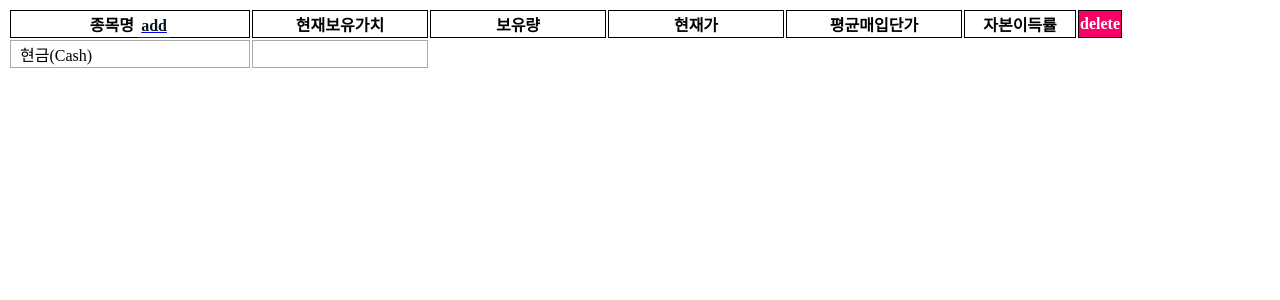
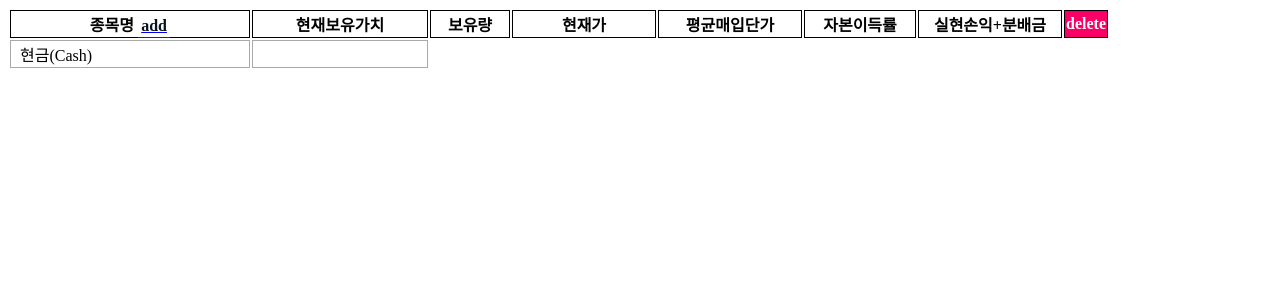
Before and after one commit to JoonHyeok-hozy-Kim/diamond_goose, a Django app: template pensionapp/templates/pensionapp/pension_detail_pensionasset_list.html in a window 1280 px wide. Shown: the top 300 px of the page. Run offline with Django 4.2, Linux system fonts and the light colour scheme; the template is opened without the code that fills it, so the values that code supplies are empty; parts of the project's set-up code (start-up, migrations or seed data) failed here and were passed over; some libraries are stand-ins or nearby versions.

Commit message:
pension profit calculation changed and profit display added

```diff
--- a/pensionapp/templates/pensionapp/pension_detail_pensionasset_list.html
+++ b/pensionapp/templates/pensionapp/pension_detail_pensionasset_list.html
@@ -11,10 +11,11 @@
         <colgroup>
             <col span="1" style="width: 15rem;">
             <col span="1" style="width: 11rem;">
-            <col span="1" style="width: 11rem;">
-            <col span="1" style="width: 11rem;">
-            <col span="1" style="width: 11rem;">
+            <col span="1" style="width: 5rem;">
+            <col span="1" style="width: 9rem;">
+            <col span="1" style="width: 9rem;">
             <col span="1" style="width: 7rem;">
+            <col span="1" style="width: 9rem;">
             <col span="1" style="width: 2.5rem;">
         </colgroup>
         {% if pension.pension_master.pension_name == '퇴직연금' %}
@@ -36,6 +37,7 @@
             <th style="border: 1px solid black; text-align: center; font-weight: bolder;">현재가</th>
             <th style="border: 1px solid black; text-align: center; font-weight: bolder;">평균매입단가</th>
             <th style="border: 1px solid black; text-align: center; font-weight: bolder;">자본이득률</th>
+            <th style="border: 1px solid black; text-align: center; font-weight: bolder;">실현손익+분배금</th>
             <th style="border: 1px solid black; text-align: center; font-weight: bolder; background-color: #FA0067; color: #FFFFFF;">
                 <span class="material-icons">delete</span>
             </th>
@@ -52,8 +54,9 @@
                 <td style="border: 1px solid darkgray; text-align: end;">{{ pension_asset.asset_master.current_price|currency_krw }}</td>
                 <td style="border: 1px solid darkgray; text-align: end;">{{ pension_asset.average_purchase_price_mv|currency_krw }}</td>
                 <td style="border: 1px solid darkgray; text-align: end;">{{ pension_asset.rate_of_return_mv|percentage_rate_format }}</td>
+                <td style="border: 1px solid darkgray; text-align: end;">{{ pension_asset.total_realized_profit_and_dividend|currency_krw }}</td>
                 <td style="border: 1px solid darkgray; text-align: center; ">
-                    <a href="{% url 'pensionapp:pensionasset_delete' pk=pension_asset.pk %}" style="color: #FA0067; text-decoration: none; font-weight: bodl;">
+                    <a href="{% url 'pensionapp:pensionasset_delete' pk=pension_asset.pk %}" style="color: #FA0067; text-decoration: none; font-weight: bold;">
                         X
                     </a>
                 </td>
--- a/pensionapp/templates/pensionapp/pension_detail_summary.html
+++ b/pensionapp/templates/pensionapp/pension_detail_summary.html
@@ -13,7 +13,7 @@
             <col span="1" style="width: 11rem;">
             <col span="1" style="width: 11rem;">
             <col span="1" style="width: 11rem;">
-            <col span="1" style="width: 11rem;">
+            <col span="1" style="width: 6rem;">
             <col span="1" style="width: 11rem;">
             <col span="1" style="width: 11rem;">
             {% if pension.pension_master.risk_ratio_force_flag %}
--- a/pensionapp/templates/pensionapp/pensionasset_detail_stats.html
+++ b/pensionapp/templates/pensionapp/pensionasset_detail_stats.html
@@ -76,7 +76,7 @@
             <div style="display: inline-block">
                 <table class="asset_app_inverted_table">
                     <tr class="asset_app_inverted_table_tr">
-                        <th class="asset_app_inverted_table_th">총실현이익</th>
+                        <th class="asset_app_inverted_table_th">총실현손익</th>
                         <th class="asset_app_inverted_table_th">총배당수령액</th>
                         <th class="asset_app_inverted_table_th">평균매입단가(MV)</th>
                         <th class="asset_app_inverted_table_th">평균매입단가(FIFO)</th>
--- a/pensionapp/views.py
+++ b/pensionapp/views.py
@@ -68,6 +68,8 @@ class PensionDetailView(DetailView, FormMixin):
         context.update({'my_pension_pk': self.object.pk})
 
         pension_asset_list = PensionAsset.objects.filter(pension=self.object.pk)
+        for pension_asset in pension_asset_list:
+            pension_asset.total_realized_profit_and_dividend = pension_asset.total_realized_profit_amount + pension_asset.total_dividend_amount
         context.update({'pension_asset_list': pension_asset_list})
 
         not_pension_asset_list = PensionAsset.objects.filter()
```
Also changed, not shown: pensionapp/models.py (+4 -6 lines).
